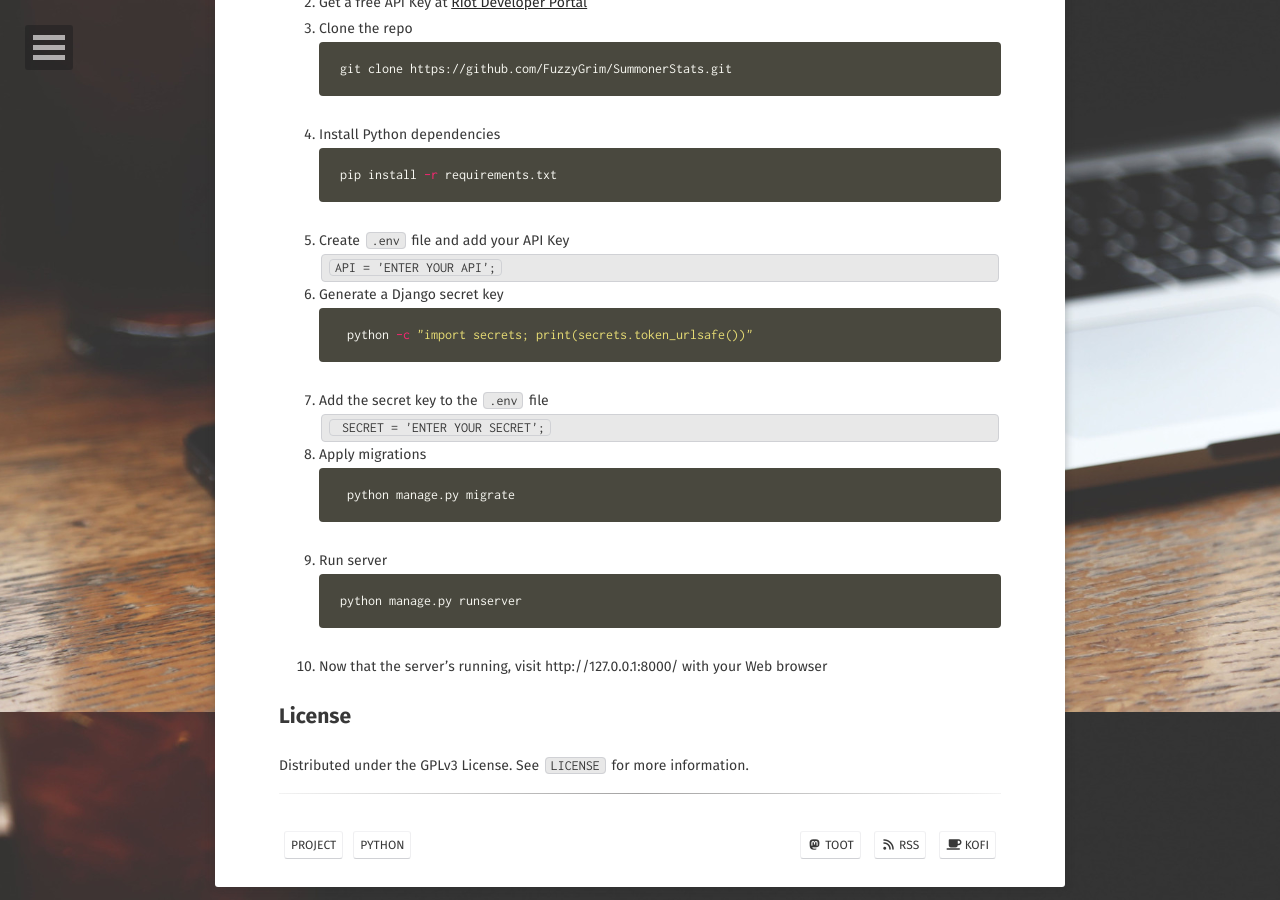
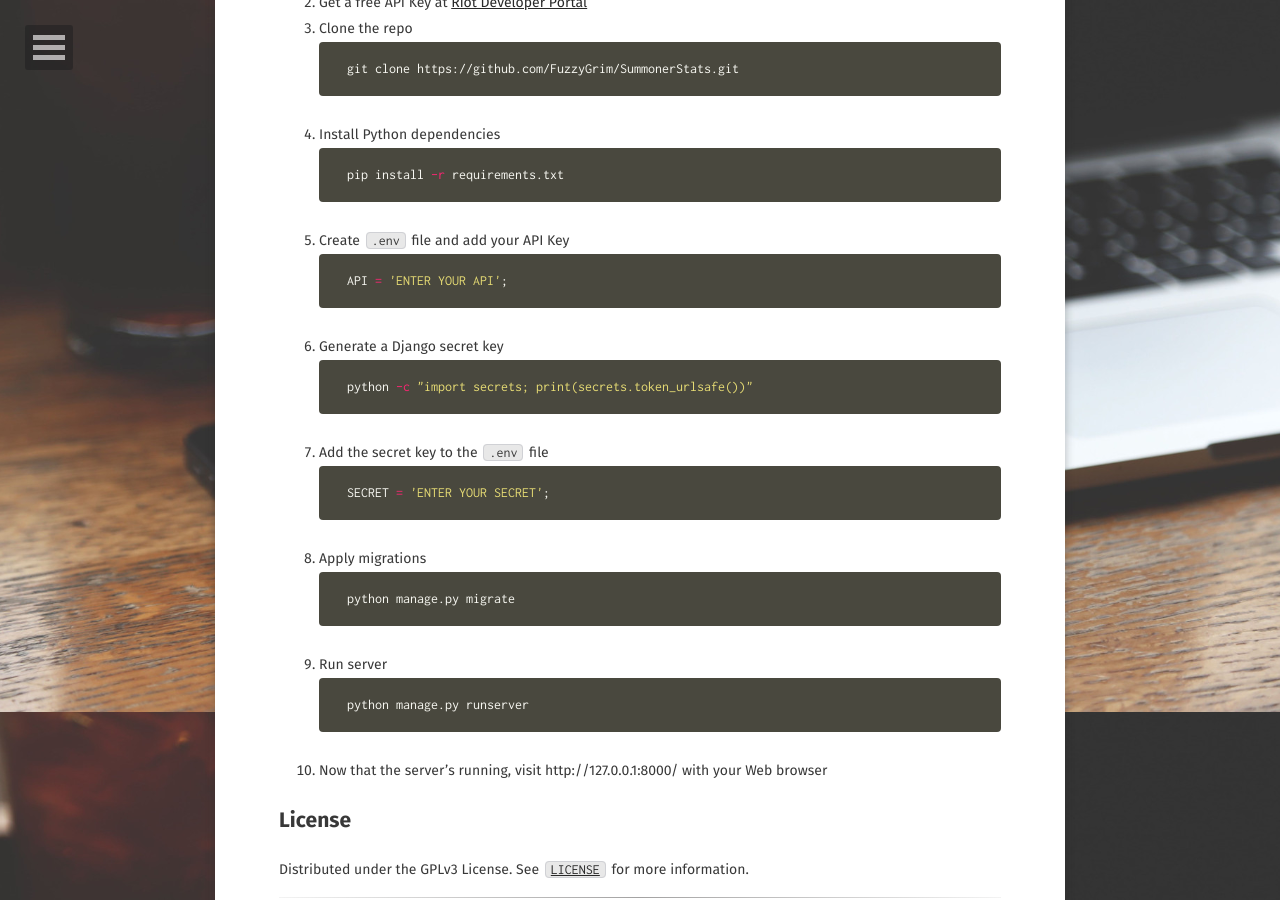
Before and after one commit to FuzzyGrim/blog, a Jekyll site: the page built from _posts/projects/2022-12-09-summonerstats.md, in a window 1280 px wide and 900 px high, scrolled down 1088 px. Built offline with Jekyll 4.4.1, drawn with Linux system fonts in a browser that asks for light colours; some web fonts are replaced.

Commit message:
fix formatting

````diff
--- a/_posts/projects/2022-12-09-summonerstats.md
+++ b/_posts/projects/2022-12-09-summonerstats.md
@@ -4,11 +4,12 @@ title: "SummonerStats"
 date: 2022-12-09
 excerpt: "A site that provides League of Legends summoner's stats."
 tag:
-- project
-- python
+    - project
+    - python
 ---
 
 <!-- ABOUT THE PROJECT -->
+
 ## About The Project
 
 ![screenshot](https://github.com/FuzzyGrim/SummonerStats/raw/master/api/static/assets/screenshot.png)
@@ -17,13 +18,13 @@ tag:
 
 ### Built With
 
-* [Django](https://djangoproject.com), a high-level Python Web framework.
-* [Bootstrap](https://getbootstrap.com), a free and responsive framework for faster and easier web development.
-* [Sqlite3](https://www.sqlite.org/index.html), a small, fast, self-contained SQL database engine.
-* [JQuery](https://jquery.com), a fast, small, and feature-rich JavaScript library.
-
+-   [Django](https://djangoproject.com), a high-level Python Web framework.
+-   [Bootstrap](https://getbootstrap.com), a free and responsive framework for faster and easier web development.
+-   [Sqlite3](https://www.sqlite.org/index.html), a small, fast, self-contained SQL database engine.
+-   [JQuery](https://jquery.com), a fast, small, and feature-rich JavaScript library.
 
 <!-- GETTING STARTED -->
+
 ## Getting Started
 
 To get a local copy up and running follow these simple example steps.
@@ -32,37 +33,38 @@ To get a local copy up and running follow these simple example steps.
 
 1. Install [Python 3](https://www.python.org/downloads/)
 1. Get a free API Key at [Riot Developer Portal](https://developer.riotgames.com/)
-2. Clone the repo
-   ```sh
-   git clone https://github.com/FuzzyGrim/SummonerStats.git
-   ```
-3. Install Python dependencies
-   ```sh
-   pip install -r requirements.txt
-   ```
-4. Create `.env` file and add your API Key
-   ```env
-   API = 'ENTER YOUR API';
-   ```
-5. Generate a Django secret key
+1. Clone the repo
+    ```sh
+    git clone https://github.com/FuzzyGrim/SummonerStats.git
+    ```
+1. Install Python dependencies
+    ```sh
+    pip install -r requirements.txt
+    ```
+1. Create `.env` file and add your API Key
+    ```sh
+    API = 'ENTER YOUR API';
+    ```
+1. Generate a Django secret key
     ```sh
     python -c "import secrets; print(secrets.token_urlsafe())"
     ```
-6. Add the secret key to the `.env` file
-    ```env
+1. Add the secret key to the `.env` file
+    ```sh
     SECRET = 'ENTER YOUR SECRET';
     ```
-7. Apply migrations
+1. Apply migrations
     ```sh
     python manage.py migrate
     ```
-8. Run server
-   ```sh
-   python manage.py runserver
-   ```
-9. Now that the server’s running, visit http://127.0.0.1:8000/ with your Web browser
+1. Run server
+    ```sh
+    python manage.py runserver
+    ```
+1. Now that the server’s running, visit http://127.0.0.1:8000/ with your Web browser
 
 <!-- LICENSE -->
+
 ## License
 
-Distributed under the GPLv3 License. See `LICENSE` for more information.
+Distributed under the GPLv3 License. See [`LICENSE`](https://github.com/FuzzyGrim/SummonerStats/blob/master/LICENSE) for more information.
````
